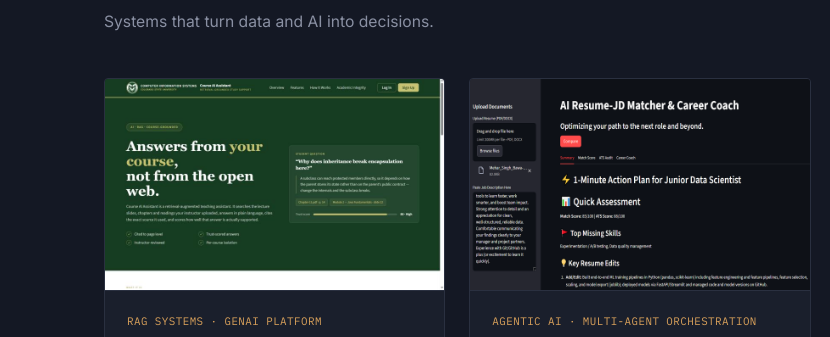
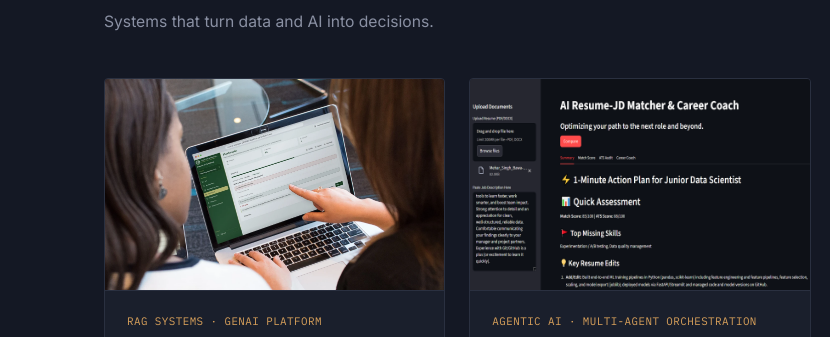
Before and after one commit to bawamehar/bawamehar.github.io, a plain HTML site: page index.html in a window 1280 px wide. Shown: the part 832-1169 px from the top of the page, 0-830 px from the left. Drawn offline with Linux system fonts and the light colour scheme.

Commit message:
Use photo as Course AI Teaching Assistant thumbnail
Replace the landing-page screenshot with the provided photo (images/course-assistant.webp) and drop the unused jpg.

Co-Authored-By: Claude Sonnet 5.5 <noreply@anthropic.com>

```diff
--- a/index.html
+++ b/index.html
@@ -82,7 +82,7 @@
       <!-- 1: Course AI Assistant -->
       <article class="card">
         <div class="card-media">
-          <img src="images/course-assistant.jpg" alt="Course AI Teaching Assistant landing page">
+          <img src="images/course-assistant.webp" alt="Two students using the Course AI Teaching Assistant flashcards on a laptop">
         </div>
         <div class="card-body">
           <div class="card-tag">RAG Systems · GenAI Platform</div>
```
Also changed, not shown: images/course-assistant.jpg (deleted), images/course-assistant.webp (added).
